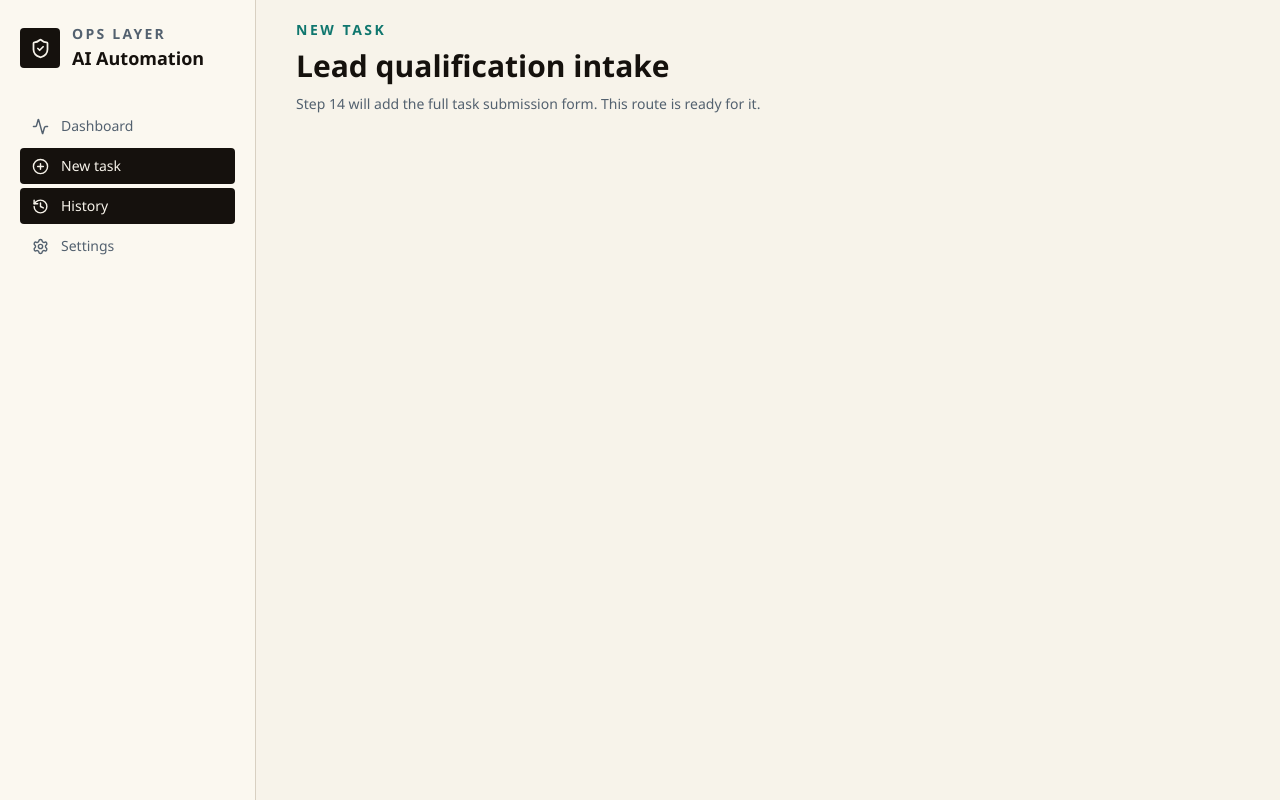
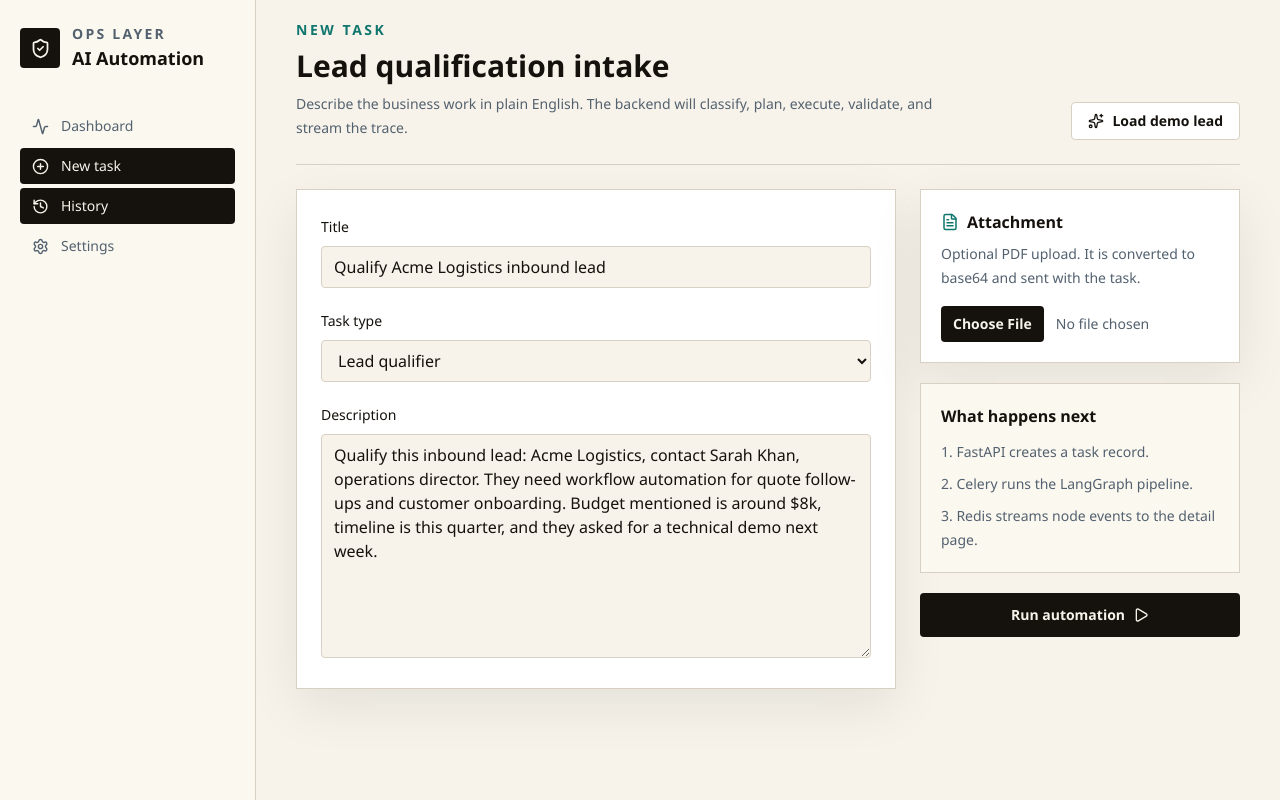
Before and after one commit to muneebsaddal/AI-Business-Automation-Platform, a React app in the folder frontend/: page /tasks/new in a window 1280 px wide. Built offline with nearby package versions, Linux system fonts and the light colour scheme; no server answers; sample sign-in values are in the browser's storage; the HTML template or start-up script is replaced by a standard one.

Commit message:
Add frontend task submission page

```diff
--- a/frontend/src/pages/NewTask.jsx
+++ b/frontend/src/pages/NewTask.jsx
@@ -1,11 +1,190 @@
+import { zodResolver } from '@hookform/resolvers/zod'
+import { FileText, Play, Sparkles } from 'lucide-react'
+import { useState } from 'react'
+import { useForm } from 'react-hook-form'
+import toast from 'react-hot-toast'
+import { useNavigate } from 'react-router-dom'
+import { z } from 'zod'
+
+import { submitTask } from '../api/tasks'
+
+const demoLead =
+  'Qualify this inbound lead: Acme Logistics, contact Sarah Khan, operations director. They need workflow automation for quote follow-ups and customer onboarding. Budget mentioned is around $8k, timeline is this quarter, and they asked for a technical demo next week.'
+
+const taskSchema = z.object({
+  title: z.string().min(3, 'Add a clear task title'),
+  description: z.string().min(20, 'Describe the task in at least 20 characters'),
+  task_type_hint: z.enum(['auto', 'lead', 'contract', 'onboard', 'custom']),
+})
+
+function fileToBase64(file) {
+  return new Promise((resolve, reject) => {
+    const reader = new FileReader()
+    reader.onload = () => {
+      const result = String(reader.result || '')
+      resolve(result.includes(',') ? result.split(',')[1] : result)
+    }
+    reader.onerror = reject
+    reader.readAsDataURL(file)
+  })
+}
+
 export default function NewTask() {
+  const navigate = useNavigate()
+  const [fileName, setFileName] = useState('')
+  const [fileBase64, setFileBase64] = useState(null)
+  const {
+    register,
+    handleSubmit,
+    setValue,
+    setError,
+    formState: { errors, isSubmitting },
+  } = useForm({
+    resolver: zodResolver(taskSchema),
+    defaultValues: {
+      title: 'Qualify Acme Logistics inbound lead',
+      description: demoLead,
+      task_type_hint: 'lead',
+    },
+  })
+
+  const handleFileChange = async (event) => {
+    const file = event.target.files?.[0]
+    if (!file) {
+      setFileName('')
+      setFileBase64(null)
+      return
+    }
+    if (file.type !== 'application/pdf') {
+      setError('root', { message: 'Only PDF attachments are supported for now.' })
+      event.target.value = ''
+      return
+    }
+    setFileName(file.name)
+    setFileBase64(await fileToBase64(file))
+  }
+
+  const useDemoLead = () => {
+    setValue('title', 'Qualify Acme Logistics inbound lead')
+    setValue('description', demoLead)
+    setValue('task_type_hint', 'lead')
+  }
+
+  const onSubmit = async (values) => {
+    try {
+      const response = await submitTask({
+        ...values,
+        file_base64: fileBase64,
+      })
+      toast.success('Task queued')
+      navigate(`/tasks/${response.task_id}`)
+    } catch (error) {
+      setError('root', {
+        message: error.response?.data?.detail || 'Could not submit task.',
+      })
+    }
+  }
+
   return (
-    <section>
-      <p className="text-sm font-semibold uppercase tracking-[0.18em] text-signal">New task</p>
-      <h2 className="mt-2 text-3xl font-semibold">Lead qualification intake</h2>
-      <p className="mt-2 max-w-2xl text-sm leading-6 text-steel">
-        Step 14 will add the full task submission form. This route is ready for it.
-      </p>
+    <section className="space-y-6">
+      <div className="flex flex-col gap-4 border-b border-line pb-6 sm:flex-row sm:items-end sm:justify-between">
+        <div>
+          <p className="text-sm font-semibold uppercase tracking-[0.18em] text-signal">New task</p>
+          <h2 className="mt-2 text-3xl font-semibold">Lead qualification intake</h2>
+          <p className="mt-2 max-w-2xl text-sm leading-6 text-steel">
+            Describe the business work in plain English. The backend will classify, plan, execute,
+            validate, and stream the trace.
+          </p>
+        </div>
+        <button
+          className="inline-flex items-center gap-2 rounded border border-line bg-white px-4 py-2 text-sm font-semibold text-ink"
+          type="button"
+          onClick={useDemoLead}
+        >
+          <Sparkles size={16} />
+          Load demo lead
+        </button>
+      </div>
+
+      <form className="grid gap-6 lg:grid-cols-[1fr_320px]" onSubmit={handleSubmit(onSubmit)}>
+        <div className="space-y-5 border border-line bg-white p-6 shadow-panel">
+          <label className="block">
+            <span className="text-sm font-medium">Title</span>
+            <input
+              className="mt-2 w-full rounded border border-line bg-paper px-3 py-2 outline-none focus:border-signal"
+              {...register('title')}
+            />
+            {errors.title && <span className="mt-1 block text-sm text-ember">{errors.title.message}</span>}
+          </label>
+
+          <label className="block">
+            <span className="text-sm font-medium">Task type</span>
+            <select
+              className="mt-2 w-full rounded border border-line bg-paper px-3 py-2 outline-none focus:border-signal"
+              {...register('task_type_hint')}
+            >
+              <option value="auto">Auto detect</option>
+              <option value="lead">Lead qualifier</option>
+              <option value="contract">Contract analyzer</option>
+              <option value="onboard">Client onboarder</option>
+              <option value="custom">Custom workflow</option>
+            </select>
+          </label>
+
+          <label className="block">
+            <span className="text-sm font-medium">Description</span>
+            <textarea
+              className="mt-2 min-h-56 w-full resize-y rounded border border-line bg-paper px-3 py-2 leading-6 outline-none focus:border-signal"
+              {...register('description')}
+            />
+            {errors.description && (
+              <span className="mt-1 block text-sm text-ember">{errors.description.message}</span>
+            )}
+          </label>
+
+          {errors.root && (
+            <div className="rounded border border-ember/30 bg-ember/10 p-3 text-sm text-ember">
+              {errors.root.message}
+            </div>
+          )}
+        </div>
+
+        <aside className="space-y-5">
+          <div className="border border-line bg-white p-5 shadow-panel">
+            <div className="flex items-center gap-2">
+              <FileText className="text-signal" size={18} />
+              <h3 className="font-semibold">Attachment</h3>
+            </div>
+            <p className="mt-2 text-sm leading-6 text-steel">
+              Optional PDF upload. It is converted to base64 and sent with the task.
+            </p>
+            <input
+              className="mt-4 block w-full text-sm text-steel file:mr-3 file:rounded file:border-0 file:bg-ink file:px-3 file:py-2 file:text-sm file:font-semibold file:text-paper"
+              type="file"
+              accept="application/pdf"
+              onChange={handleFileChange}
+            />
+            {fileName && <p className="mt-3 text-sm font-medium text-ink">{fileName}</p>}
+          </div>
+
+          <div className="border border-line bg-[#fbf8f0] p-5">
+            <h3 className="font-semibold">What happens next</h3>
+            <ol className="mt-3 space-y-2 text-sm leading-6 text-steel">
+              <li>1. FastAPI creates a task record.</li>
+              <li>2. Celery runs the LangGraph pipeline.</li>
+              <li>3. Redis streams node events to the detail page.</li>
+            </ol>
+          </div>
+
+          <button
+            className="inline-flex w-full items-center justify-center gap-2 rounded bg-ink px-4 py-3 text-sm font-semibold text-paper disabled:opacity-60"
+            type="submit"
+            disabled={isSubmitting}
+          >
+            {isSubmitting ? 'Queueing task...' : 'Run automation'} <Play size={16} />
+          </button>
+        </aside>
+      </form>
     </section>
   )
 }
```
Also changed, not shown: 1 other file (tests, documents, lock files or other folders).
